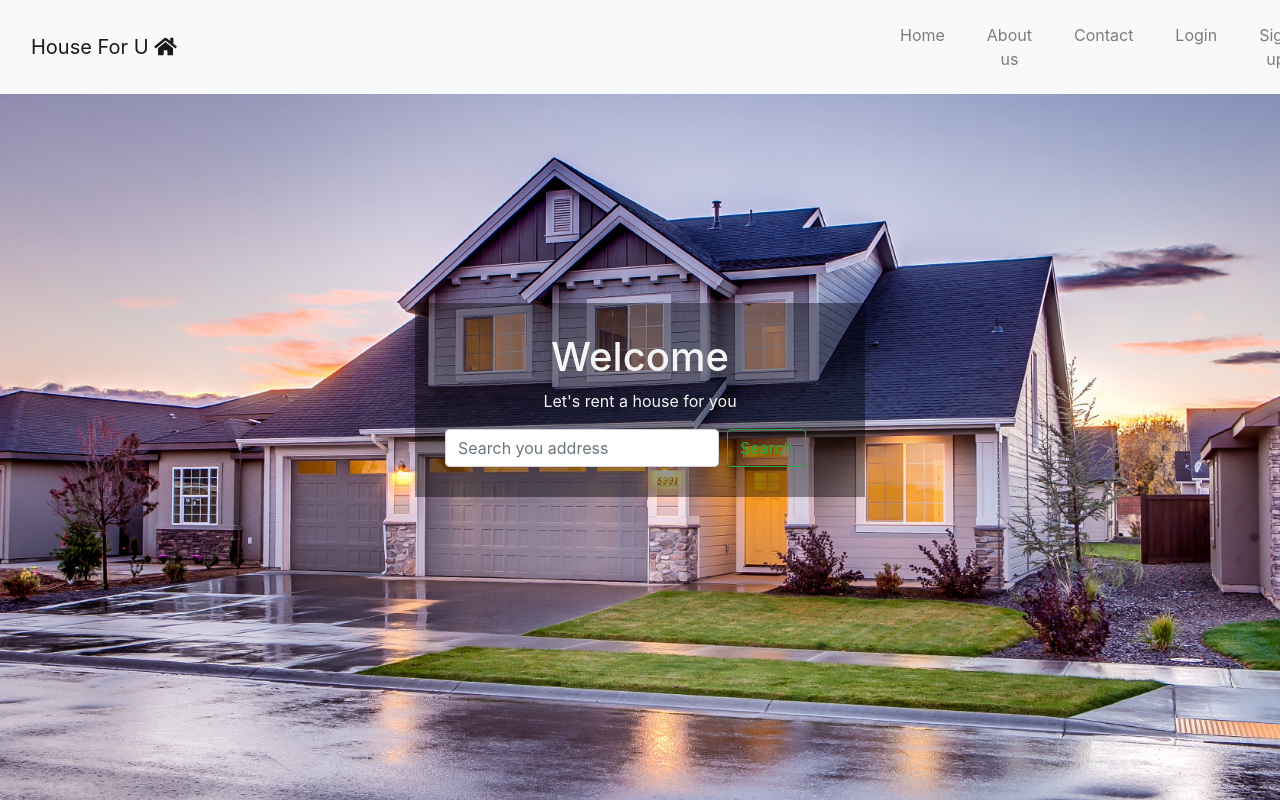
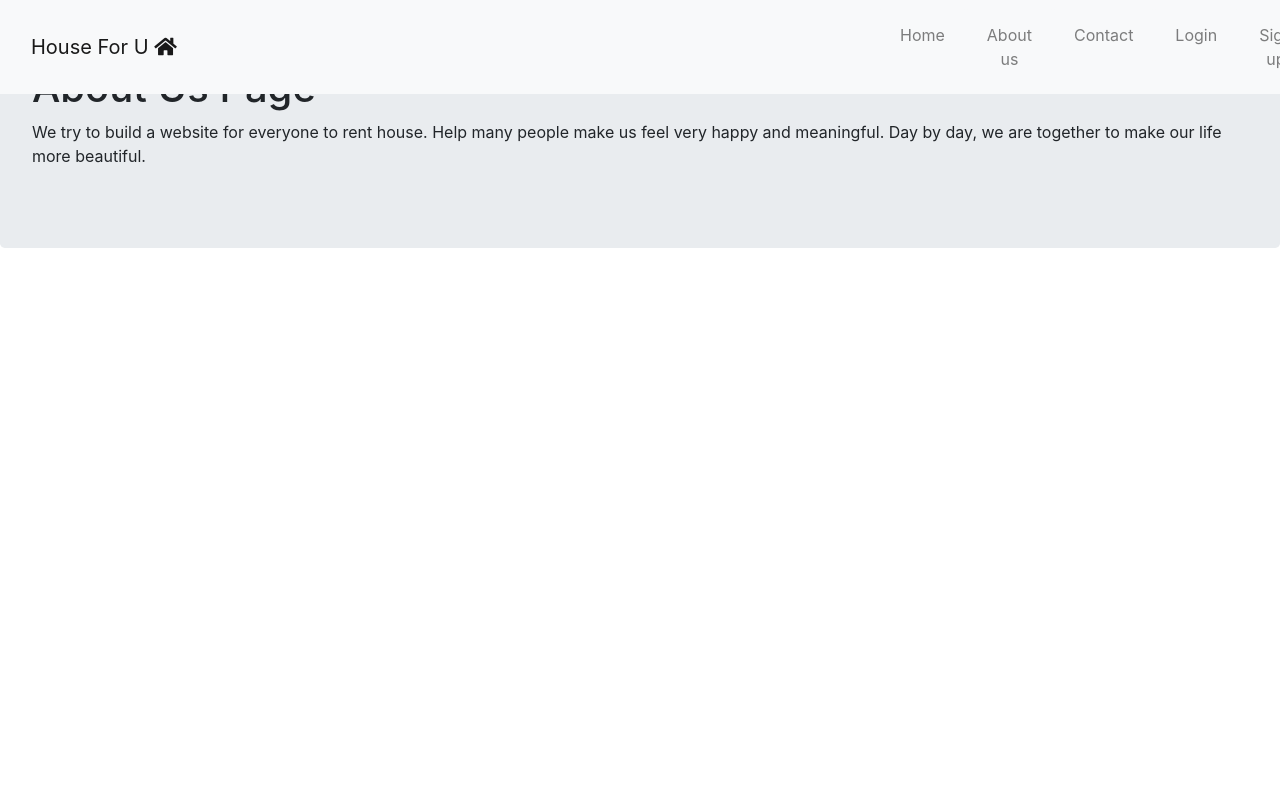
Before and after one commit to luongdangvp2000/amazingHouse, a React (Create React App) app: page /aboutus in a window 1280 px wide. Shown: the top 802 px of the page. Built offline with nearby package versions, Linux system fonts and the light colour scheme.

Commit message:
add about us to react-router-dom

```diff
--- a/src/App.js
+++ b/src/App.js
@@ -13,9 +13,8 @@ function App() {
       <Router>
         <NavigationBar />
         <Switch>
-
+          <Route path='/aboutus' component={AboutUs} />
           <Route path='/' extact component={Home} />
-          <Route path='/aboutus' component={AboutUs} />
 
         </Switch>
       </Router>
--- a/src/components/IntroducePage.js
+++ b/src/components/IntroducePage.js
@@ -6,7 +6,7 @@ function IntroducePage() {
        <Jumbotron>
            <div>
                 <h1>About Us Page</h1>
-                <p>We try to build a website for everyone to rent house. Help many people make us feel very happy and meaningful. Day by dau, we are together to make our life more beautiful</p>
+                <p>We try to build a website for everyone to rent house. Help many people make us feel very happy and meaningful. Day by day, we are together to make our life more beautiful.</p>
             </div>
        </Jumbotron>
     );
--- a/src/components/NavigationBar.js
+++ b/src/components/NavigationBar.js
@@ -1,13 +1,13 @@
-import React, { Component, useState } from 'react'
-import { Button, Modal } from 'react-bootstrap'
-import Col from 'react-bootstrap/Col'
-import Navbar from 'react-bootstrap/Navbar'
-import Nav from 'react-bootstrap/Nav'
-import './NavigationBar.css'
+import React, { Component, useState } from 'react';
+import { Button, Modal } from 'react-bootstrap';
+import Col from 'react-bootstrap/Col';
+import Navbar from 'react-bootstrap/Navbar';
+import Nav from 'react-bootstrap/Nav';
+import './NavigationBar.css';
 import {Tabs, Tab} from 'react-bootstrap'
 import Home from '../components/pages/Home'
 import AboutUs from './pages/AboutUs'
-import {Link} from 'react-router-dom'
+import {BrowserRouter as Router, Link} from 'react-router-dom';
 
 function NavigationBar() {
   const [loginShow, setLoginShow] = useState(false);
@@ -21,8 +21,8 @@ function NavigationBar() {
 
       <Navbar.Collapse id="responsive-navbar-nav" className="col-4" xs="auto" md="auto">
         <Nav className="mr-auto">
-          <Nav.Item><button className="btn btn-light"><Link className="nav-link" to="/">Home</Link></button></Nav.Item>
-          <Nav.Item><button className="btn btn-light"><Link as={Link} className="nav-link" to="/aboutus">About us</Link></button></Nav.Item>
+          <Nav.Item><button className="btn btn-light"><Nav.Link as={Link} className="nav-link" to="/">Home</Nav.Link></button></Nav.Item>
+          <Nav.Item><button className="btn btn-light"><Nav.Link as={Link} className="nav-link" to="/aboutus">About us</Nav.Link></button></Nav.Item>
           <Nav.Item><button className="btn btn-light"><Nav.Link className="nav-link" to="">Contact</Nav.Link></button></Nav.Item>
           <Nav.Item><button className="btn btn-light" onClick={() => setLoginShow(true)} onClick={() => setLoginShow(true)}><Nav.Link className="nav-link">Login</Nav.Link></button></Nav.Item>
           <Nav.Item><button className="btn btn-lgiht" onClick={() => setSignupShow(true)}><Nav.Link className="nav-link">Sign up</Nav.Link></button></Nav.Item>
```
Also changed, not shown: src/components/pages/ContactUs.js (added), 1 other file (tests, documents, lock files or other folders).
